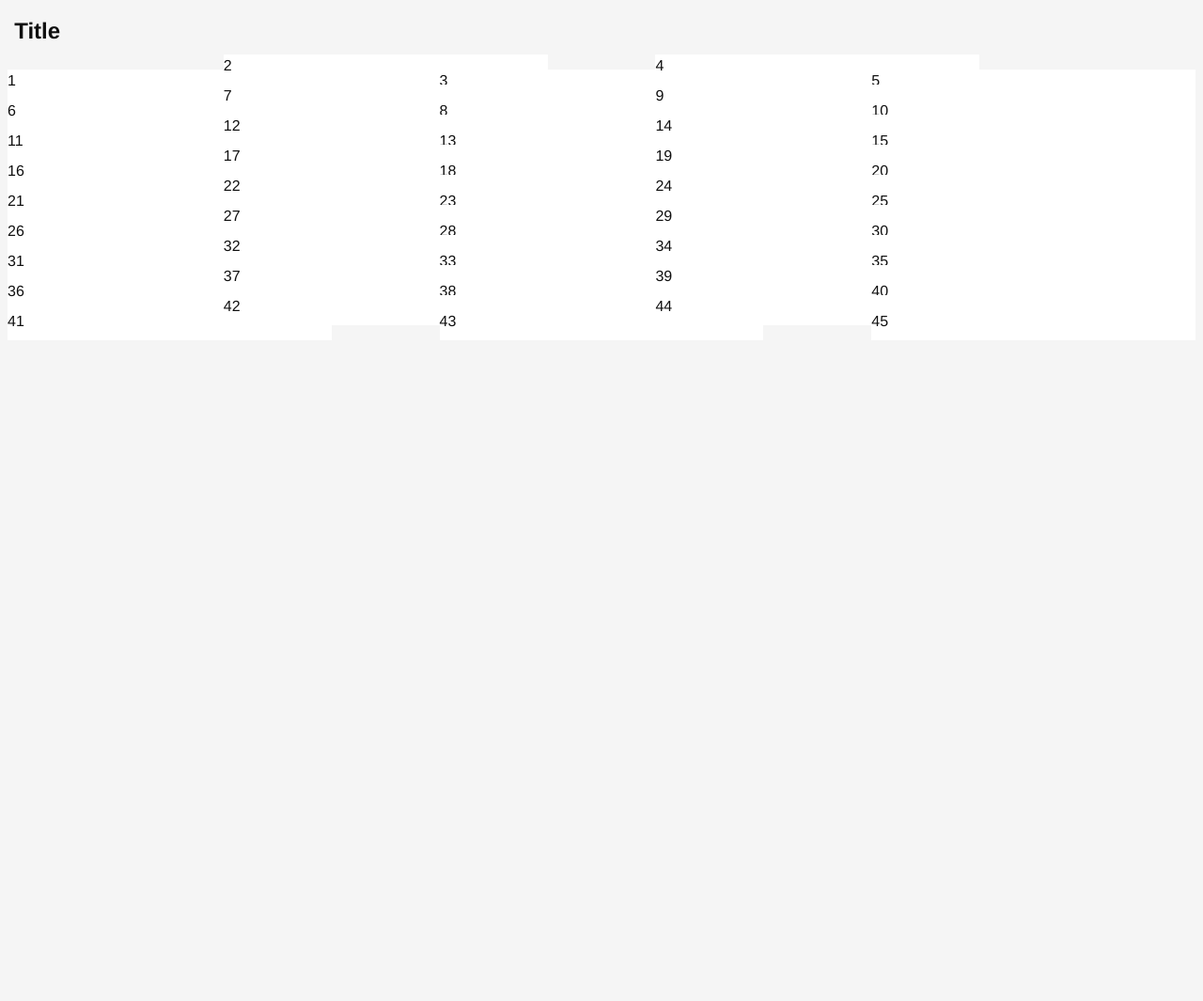
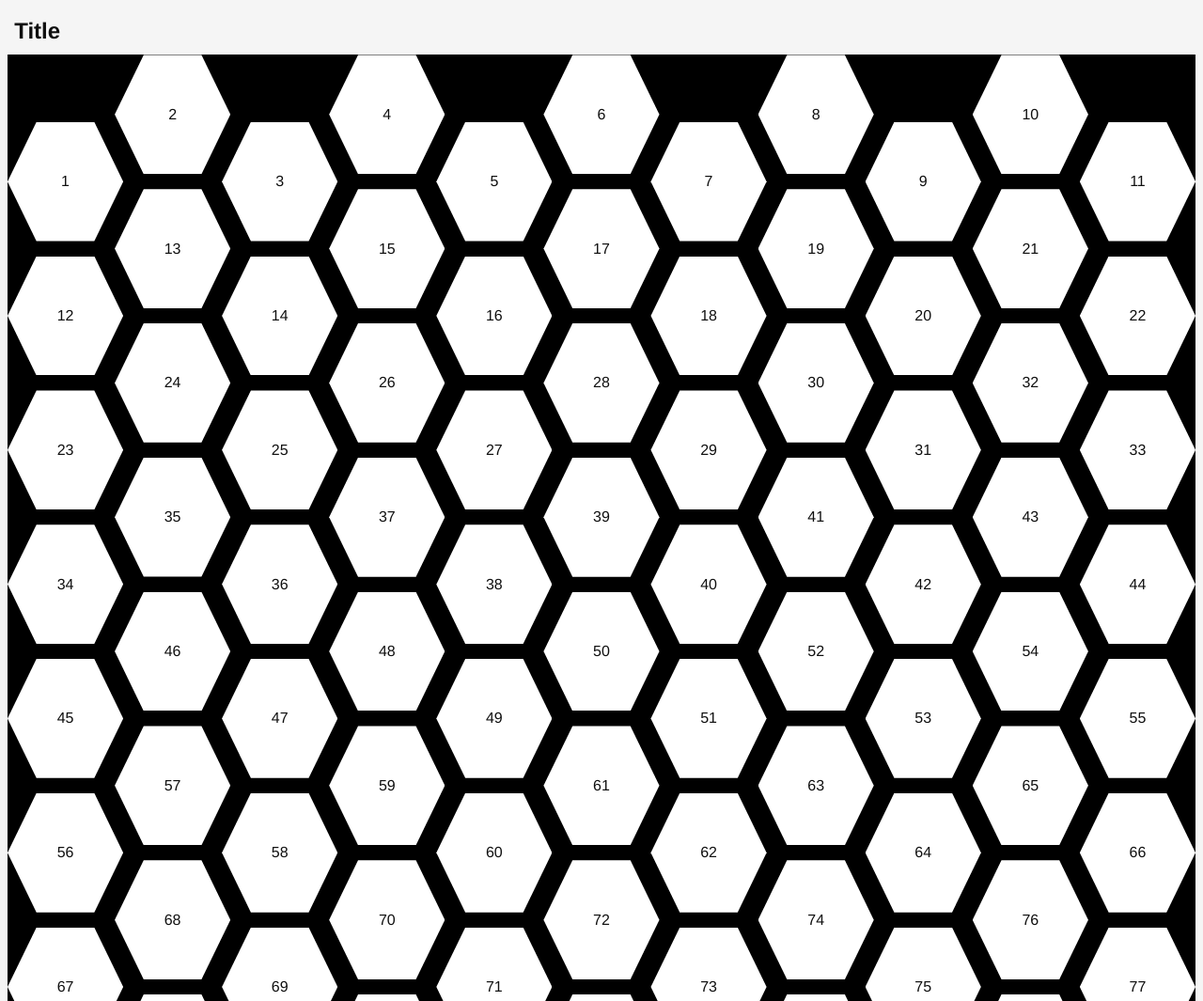
Before and after one commit to jrymal/musicDice, a plain HTML site: page index.html in a window 1280 px wide. Shown: the top 1065 px of the page at 94% size. Before the commit the page ends 800 px from the top, so only its background shows below. Drawn offline with Linux system fonts and the light colour scheme.

Commit message:
Hex grid is up and showing

```diff
--- a/css/musicDice.css
+++ b/css/musicDice.css
@@ -3,88 +3,132 @@
 
 .hex_board {
     --amount: 5;
+    background-color: black;
     display: grid;
     list-style-type: none;
     margin: 0;
     padding: 0;
     grid-template-columns: repeat(var(--amount), 1fr, 2fr) 1fr;
+    grid-gap: 1rem 3rem;
+    background-color: black;
 }
 
 .hex-item {
     --counter: 1;
     position: relative;
-    grid-column: 1 / span 3;
+    #grid-column: 1 / span 3;
     grid-row: calc(var(--counter) + var(--counter)) / span 2;
     height: 0;
     padding: 1em;
+    padding-bottom: 90%;
+
 }
 
-.hex-content {
+.hex-container {
     position: absolute;
     left: 0;
     top: 0;
     height: 100%;
     width: 100%;
     background-color: white;
+    clip-path: polygon(75% 0, 100% 50%, 75% 100%, 25% 100%, 0 50%, 25% 0);
+    display: flex;
+
+}
+.hex-content {
+  width: auto;
+  height: auto;
+  margin: auto;
 }
 
 /* COLS */
-.hex-item:nth-of-type(5n + 1) {
+.hex-item:nth-of-type(11n + 1) {
     grid-column: 1 / span 3;
 }
 
-.hex-item:nth-of-type(5n + 2) {
+.hex-item:nth-of-type(11n + 2) {
     grid-column: 3 / span 3;
     grid-row: calc(var(--counter) + var(--counter) - 1) / span 2;
 }
 
-.hex-item:nth-of-type(5n + 3) {
+.hex-item:nth-of-type(11n + 3) {
     grid-column: 5 / span 3;
 }
 
-.hex-item:nth-of-type(5n + 4) {
+.hex-item:nth-of-type(11n + 4) {
     grid-column: 7 / span 3;
     grid-row: calc(var(--counter) + var(--counter) - 1) / span 2;
 }
 
-.hex-item:nth-of-type(5n + 5) {
+.hex-item:nth-of-type(11n + 5) {
     grid-column: 9 / span 3;
+}
+
+.hex-item:nth-of-type(11n + 6) {
+    grid-column: 11 / span 3;
+    grid-row: calc(var(--counter) + var(--counter) - 1) / span 2;
+}
+
+.hex-item:nth-of-type(11n + 7) {
+    grid-column: 13 / span 3;
+}
+
+.hex-item:nth-of-type(11n + 8) {
+    grid-column: 15 / span 3;
+    grid-row: calc(var(--counter) + var(--counter) - 1) / span 2;
+}
+
+.hex-item:nth-of-type(11n + 9) {
+    grid-column: 17 / span 3;
+}
+
+.hex-item:nth-of-type(11n + 10) {
+    grid-column: 19 / span 3;
+    grid-row: calc(var(--counter) + var(--counter) - 1) / span 2;
+}
+
+.hex-item:nth-of-type(11n + 11) {
+    grid-column: 21 / span 3;
 }
 
 /* ROWS */
 /*Set counter for each row (last value + --amount +1)*/
-.hex-item:nth-of-type(n + 6) {
+.hex-item:nth-of-type(n + 12) {
     --counter: 2;
 }
 
-.hex-item:nth-of-type(n + 11) {
+.hex-item:nth-of-type(n + 23) {
     --counter: 3;
 }
 
-.hex-item:nth-of-type(n + 16) {
+.hex-item:nth-of-type(n + 34) {
     --counter: 4;
 }
 
-.hex-item:nth-of-type(n + 21) {
+.hex-item:nth-of-type(n + 45) {
     --counter: 5;
 }
 
-.hex-item:nth-of-type(n + 26) {
+.hex-item:nth-of-type(n + 56) {
     --counter: 6;
 }
 
-.hex-item:nth-of-type(n + 31) {
+.hex-item:nth-of-type(n + 67) {
     --counter: 7;
 }
 
-.hex-item:nth-of-type(n + 36) {
+.hex-item:nth-of-type(n + 78) {
     --counter: 8;
 }
 
-.hex-item:nth-of-type(n + 41) {
+.hex-item:nth-of-type(n + 89) {
     --counter: 9;
 }
 
-.hex-item:nth-of-type(n + 46) {
+.hex-item:nth-of-type(n + 100) {
     --counter: 10;
 }
+
+.hex-item:nth-of-type(n + 111) {
+    --counter: 10;
+}
--- a/js/musicDice.js
+++ b/js/musicDice.js
@@ -1,8 +1,10 @@
-const HEX_CELL_CNT = 45;
+const HEX_CELL_CNT = 121;
 
 const hex_cell = (cnt) => `
     <li class="hex-item">
-        <div class="hex-content" id=${cnt}>${cnt}</div>
+        <div class="hex-container" id=${cnt}>
+            <p class="hex-content">${cnt}</p>
+        </div>
     </li>`;
 
 function init(){
```
